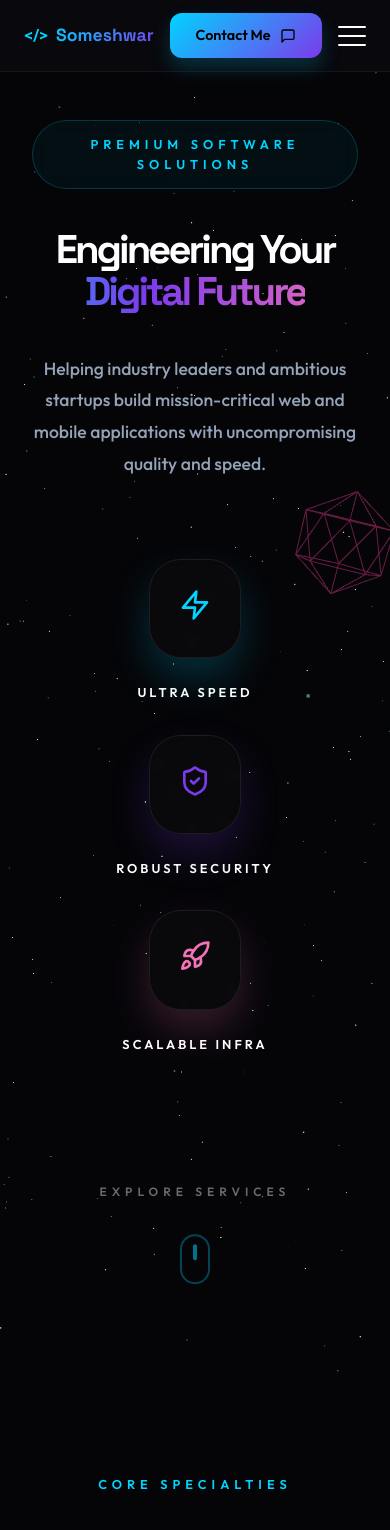
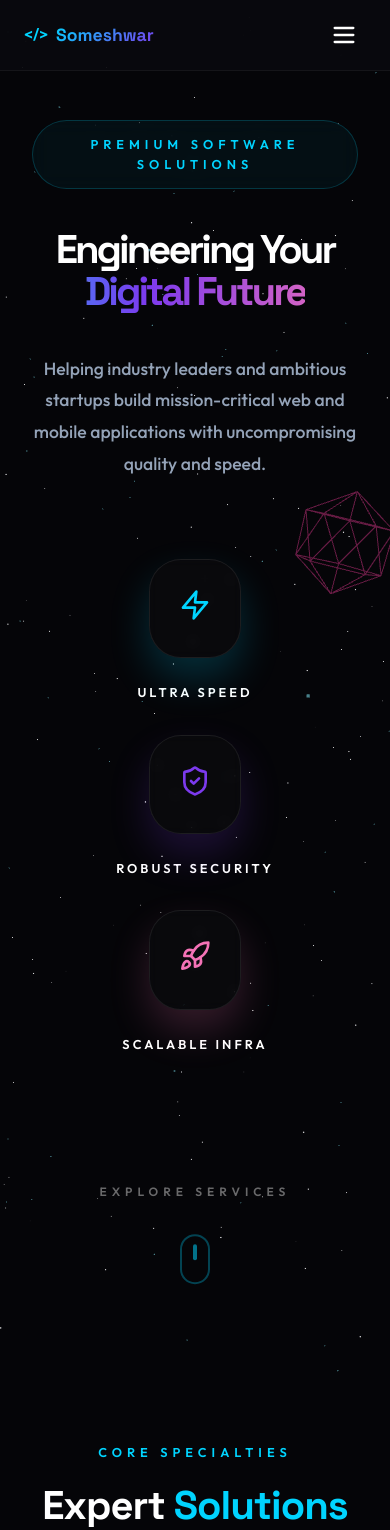
Before and after one commit to holkar-somesh01/Software-Develoepr-Portfolio, a React (Vite) app: page /services in a window 390 px wide. Shown: the top 1530 px of the page. Built offline with nearby package versions, Linux system fonts and the light colour scheme.

Commit message:
1nd commit

```diff
--- a/src/ServiceDetailPage.jsx
+++ b/src/ServiceDetailPage.jsx
@@ -309,11 +309,12 @@ const ServiceDetailPage = () => {
                         initial={{ opacity: 0, scale: 0.9 }}
                         whileInView={{ opacity: 1, scale: 1 }}
                         viewport={{ once: true }}
-                        style={{ background: 'rgba(255,255,255,0.02)', padding: '4rem', borderRadius: '24px', border: `1px solid ${detail.color}22`, backdropFilter: 'blur(30px)', position: 'relative' }}
+                        className="deliverables-card"
+                        style={{ background: 'rgba(255,255,255,0.02)', borderRadius: '24px', border: `1px solid ${detail.color}22`, backdropFilter: 'blur(30px)', position: 'relative' }}
                     >
-                        <div style={{ position: 'absolute', top: '-1rem', left: '3rem', background: detail.color, color: '#fff', padding: '0.5rem 2rem', borderRadius: '12px', fontWeight: 800, fontSize: '0.8rem', boxShadow: `0 5px 20px ${detail.color}33` }}>WHAT YOU GET</div>
-                        <h3 style={{ fontSize: '2rem', marginBottom: '2.5rem' }}>Project Deliverables</h3>
-                        <ul style={{ listStyle: 'none', padding: 0 }}>
+                        <div className="deliverables-badge" style={{ position: 'absolute', top: '-1rem', background: detail.color, color: '#fff', padding: '0.5rem 2rem', borderRadius: '12px', fontWeight: 800, fontSize: '0.8rem', boxShadow: `0 5px 20px ${detail.color}33` }}>WHAT YOU GET</div>
+                        <h3 className="deliverables-title" style={{ fontSize: '2rem', marginBottom: '2.5rem' }}>Project Deliverables</h3>
+                        <ul className="deliverables-list" style={{ listStyle: 'none', padding: 0 }}>
                             {detail.deliverables.map((item, i) => (
                                 <li key={i} style={{ display: 'flex', gap: '1.5rem', marginBottom: '1.8rem', alignItems: 'center' }}>
                                     <div style={{ background: `${detail.color}11`, padding: '0.6rem', borderRadius: '50%', color: detail.color }}><Check size={20} /></div>
@@ -458,7 +459,7 @@ const ServiceDetailPage = () => {
                  whileHover={{ scale: 1.01 }}
                  style={{
                    maxWidth: '1200px', margin: '0 auto', background: `linear-gradient(135deg, ${detail.color}11, transparent)`,
-                   padding: '8rem 4rem', borderRadius: '40px', border: `1px solid ${detail.color}22`,
+                   padding: '8rem 4rem', borderRadius: '16px', border: `1px solid ${detail.color}22`,
                    boxShadow: `0 35px 100px ${detail.color}10`, position: 'relative', overflow: 'hidden'
                  }}
                >
--- a/src/ServicesPage.jsx
+++ b/src/ServicesPage.jsx
@@ -297,7 +297,7 @@ const ServicesCards = () => {
   ]
 
   return (
-    <section id="services-list" style={{ padding: '6rem 2rem', position: 'relative', background: 'linear-gradient(to bottom, transparent, rgba(0, 212, 255, 0.02))' }}>
+    <section id="services-list" className="services-section" style={{ position: 'relative', background: 'linear-gradient(to bottom, transparent, rgba(0, 212, 255, 0.02))' }}>
       <div style={{ textAlign: 'center', marginBottom: '5rem' }}>
         <motion.span
           initial={{ opacity: 0 }}
@@ -343,7 +343,7 @@ const ServicesCards = () => {
             style={{
               padding: '4rem 2.5rem',
               background: 'rgba(255,255,255,0.015)',
-              borderRadius: '40px',
+              borderRadius: '16px',
               border: service.popular ? `2px solid ${service.color}` : '1px solid rgba(255,255,255,0.05)',
               position: 'relative',
               overflow: 'hidden',
--- a/src/components/Navbar.jsx
+++ b/src/components/Navbar.jsx
@@ -1,7 +1,10 @@
 import { useState, useEffect } from 'react'
 import { Link } from 'react-router-dom'
 import { motion, AnimatePresence } from 'framer-motion'
-import { Github, Linkedin, Mail, Instagram, ArrowRight, Home, User, Briefcase, Code, Cpu, MessageSquare } from 'lucide-react'
+import {
+  Github, Linkedin, Mail, Instagram, ArrowRight, Home,
+  User, Briefcase, Code, Cpu, MessageSquare, Menu
+} from 'lucide-react'
 
 const Navbar = () => {
   const [scrolled, setScrolled] = useState(false)
@@ -62,19 +65,17 @@ const Navbar = () => {
               </li>
             ))}
           </ul>
-          <Link to="/contact" className="nav-btn">
+          <Link to="/contact" className="nav-btn hide-on-mobile">
             Contact Me <MessageSquare size={16} />
           </Link>
         </div>
 
         <button
-          className={`mobile-toggle ${mobileMenuOpen ? 'active' : ''}`}
+          className="mobile-toggle-btn"
           onClick={toggleMenu}
           aria-label="Toggle Menu"
         >
-          <span></span>
-          <span></span>
-          <span></span>
+          <Menu size={28} color="white" />
         </button>
       </motion.nav>
 
--- a/src/components/Projects.jsx
+++ b/src/components/Projects.jsx
@@ -98,9 +98,9 @@ const MyWork = () => {
               whileInView={{ opacity: 1, y: 0 }}
               viewport={{ once: true }}
               transition={{ delay: index * 0.1, duration: 0.8 }}
+              className="project-card"
               style={{
                 background: 'rgba(255,255,255,0.015)',
-                borderRadius: '35px',
                 border: '1px solid rgba(255,255,255,0.05)',
                 overflow: 'hidden',
                 backdropFilter: 'blur(20px)',
--- a/src/components/ScrollToTop.jsx
+++ b/src/components/ScrollToTop.jsx
@@ -15,7 +15,7 @@ const ScrollToTop = () => {
       if (element) {
           setTimeout(() => {
             element.scrollIntoView({ behavior: 'smooth' })
-          }, 0)
+          }, 100)
       }
     }
   }, [pathname, hash])
--- a/src/index.css
+++ b/src/index.css
@@ -1,3 +1,8 @@
+html {
+  scroll-behavior: smooth;
+  scroll-padding-top: 80px; /* Offset for fixed header */
+}
+
 :root {
   --bg-primary: #0a0a0f;
   --bg-secondary: #0f0f18;
@@ -10,6 +15,9 @@
   --card-border: rgba(255, 255, 255, 0.1);
   --gradient-primary: linear-gradient(135deg, #00d4ff, #7c3aed);
   --gradient-secondary: linear-gradient(135deg, #7c3aed, #f472b6);
+  --border-radius-lg: 16px;
+  --border-radius-md: 12px;
+  --border-radius-sm: 8px;
 }
 
 * {
@@ -30,14 +38,14 @@ body {
   line-height: 1.6;
 }
 
-h1,
-h2,
-h3,
-h4,
-h5,
-h6 {
+h1, h2, h3 {
   font-family: 'Space Grotesk', sans-serif;
-}
+  letter-spacing: -1px;
+}
+
+h1 { font-size: clamp(3rem, 10vw, 6.5rem); line-height: 1; }
+h2 { font-size: clamp(2.5rem, 6vw, 4rem); line-height: 1.1; }
+h3 { font-size: clamp(1.5rem, 4vw, 2.2rem); }
 
 ::-webkit-scrollbar {
   width: 8px;
@@ -590,10 +598,10 @@ h6 {
 }
 
 .section {
-  padding: 4rem 2rem;
-  max-width: 1200px;
+  padding: clamp(4rem, 10vw, 8rem) clamp(1rem, 5vw, 2rem);
+  max-width: 1400px;
   margin: 0 auto;
-  padding-top: 6rem;
+  scroll-margin-top: 80px;
 }
 
 .section-title {
@@ -847,8 +855,8 @@ h6 {
 
 @media (max-width: 600px) {
   .expertise-grid {
-    grid-template-columns: 1fr;
-    gap: 2rem;
+    grid-template-columns: repeat(2, 1fr);
+    gap: 1.5rem;
   }
 
   .stats-grid {
@@ -2258,3 +2266,116 @@ h6 {
     padding: 1.2rem 1.5rem;
   }
 }
+.deliverables-card {
+  padding: 4rem;
+}
+
+.deliverables-badge {
+  left: 3rem;
+}
+
+@media (max-width: 768px) {
+  .deliverables-card {
+    padding: 2.5rem 1.5rem;
+  }
+
+  .deliverables-badge {
+    left: 1.5rem;
+    padding: 0.4rem 1.2rem !important;
+    font-size: 0.7rem !important;
+  }
+
+  .deliverables-title {
+    font-size: 1.6rem !important;
+    margin-bottom: 2rem !important;
+  }
+
+  .deliverables-list li {
+    gap: 1rem !important;
+    margin-bottom: 1.2rem !important;
+    align-items: flex-start !important;
+  }
+
+  .deliverables-list li span {
+    font-size: 1rem !important;
+    line-height: 1.4;
+  }
+}
+
+.services-section {
+  padding: 6rem 2rem;
+}
+
+.services-new-card {
+  padding: 4rem 2.5rem !important;
+}
+
+@media (max-width: 768px) {
+  .services-section {
+    padding: 4rem 1rem !important;
+  }
+
+  .services-new-card {
+    padding: 2.5rem 1.2rem !important;
+    border-radius: 28px !important;
+  }
+
+  .services-container {
+    gap: 1.5rem !important;
+  }
+}
+
+@media (max-width: 600px) {
+  .section {
+    padding: 3rem 1rem !important;
+  }
+}
+
+.project-card {
+  border-radius: 16px !important;
+}
+
+.project-card img {
+  border-top-left-radius: 16px !important;
+  border-top-right-radius: 16px !important;
+}
+
+@media (max-width: 600px) {
+  .project-card {
+    margin: 0 -0.2rem !important;
+  }
+  .project-card > div:last-child {
+    padding: 2rem 1.2rem !important;
+  }
+}
+
+@media (max-width: 900px) {
+  .hide-on-mobile {
+    display: none !important;
+  }
+}
+
+.mobile-toggle-btn {
+  display: none;
+  background: none;
+  border: none;
+  cursor: pointer;
+  padding: 0.5rem;
+  z-index: 1000;
+  transition: transform 0.3s ease;
+}
+
+.mobile-toggle-btn:hover {
+  transform: scale(1.1);
+}
+
+@media (max-width: 900px) {
+  .mobile-toggle-btn {
+    display: flex;
+    align-items: center;
+    justify-content: center;
+  }
+  .mobile-toggle {
+    display: none !important;
+  }
+}
```
Also changed, not shown: vercel.json (added), 1 other file (tests, documents, lock files or other folders).
